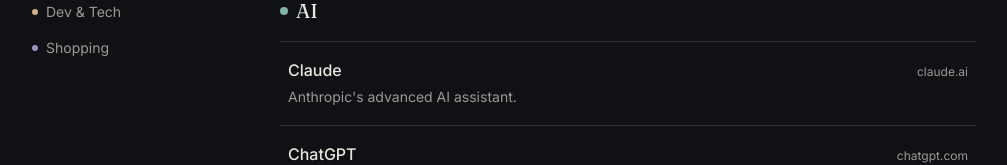
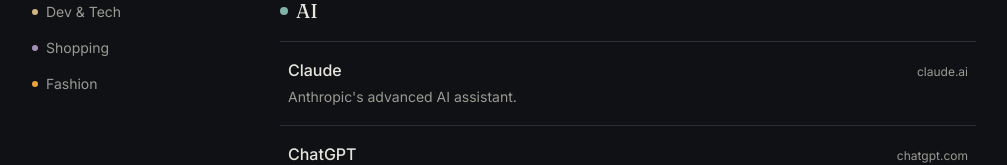
Before and after one commit to visualixefoundation/link-hall, a Next.js app: page / in a window 1280 px wide. Shown: the part 584-749 px from the top of the page, without its empty margins (136-1143 px from the left). Built offline with nearby package versions, Linux system fonts and the light colour scheme.

Commit message:
Move fashion brands to new Fashion category

```diff
--- a/src/data/sites.ts
+++ b/src/data/sites.ts
@@ -232,38 +232,40 @@
     tags: ["headphones", "audio", "apple"],
   },
   {
-    name: "American Eagle",
-    url: "https://www.ae.com",
-    description: "Casual clothing and accessories brand.",
-    category: "Shopping",
-    tags: ["fashion", "clothing", "jeans"],
-  },
-  {
     name: "Powerade",
     url: "https://www.powerade.com",
     description: "Sports drink brand by Coca-Cola.",
     category: "Shopping",
     tags: ["drinks", "sports", "hydration"],
   },
+
+  // Fashion
+  {
+    name: "American Eagle",
+    url: "https://www.ae.com",
+    description: "Casual clothing and accessories brand.",
+    category: "Fashion",
+    tags: ["fashion", "clothing", "jeans"],
+  },
   {
     name: "Mimoa",
     url: "https://mimoa.com",
     description: "Activewear and lifestyle brand by Georgina Rodríguez.",
-    category: "Shopping",
+    category: "Fashion",
     tags: ["activewear", "fashion", "women"],
   },
   {
     name: "Suvene",
     url: "https://suvene.de",
     description: "German streetwear brand focused on clean modern designs.",
-    category: "Shopping",
+    category: "Fashion",
     tags: ["streetwear", "hoodies", "joggers"],
   },
   {
     name: "FC Barcelona Store",
     url: "https://store.fcbarcelona.com",
     description: "Official FC Barcelona merchandise and kits.",
-    category: "Shopping",
+    category: "Fashion",
     tags: ["football", "merchandise", "barca"],
   },
 ];
```
